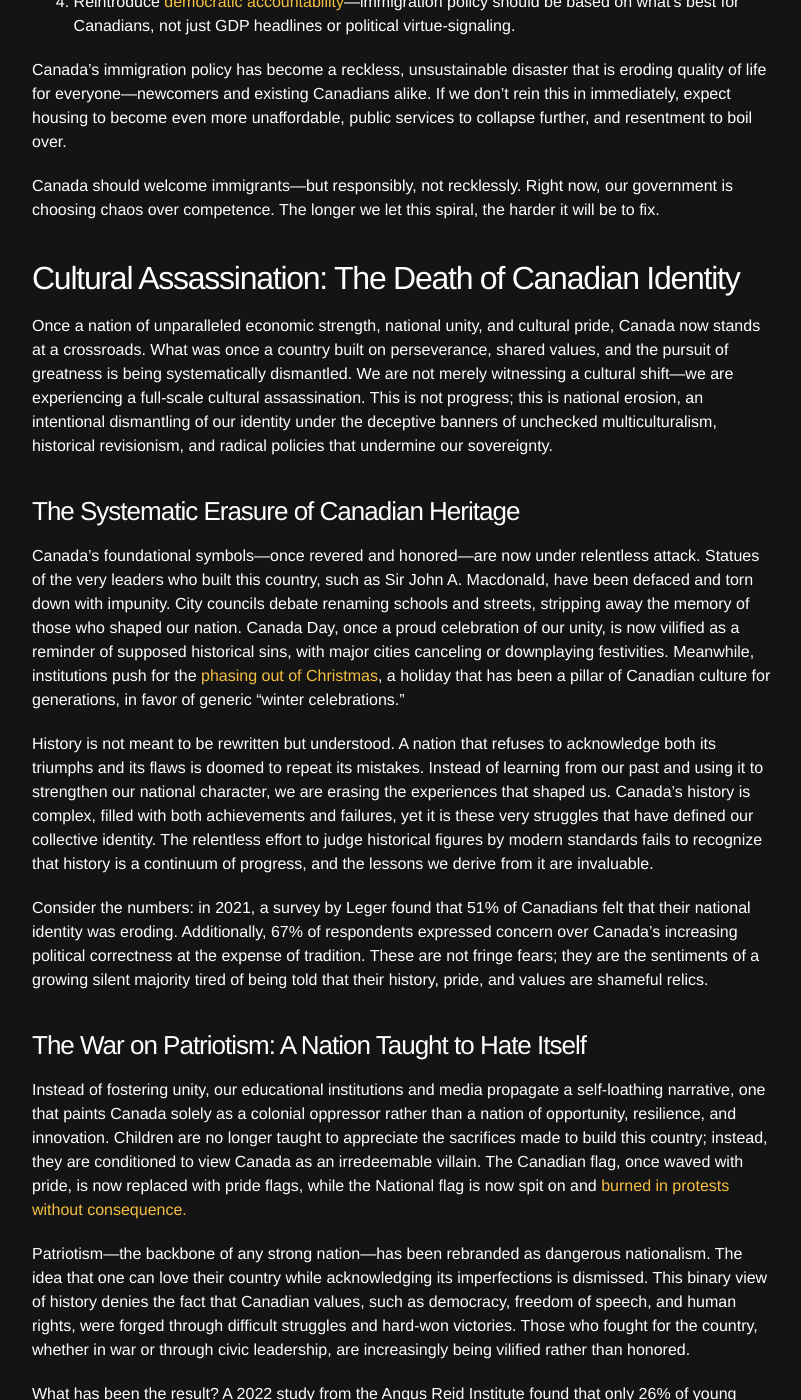
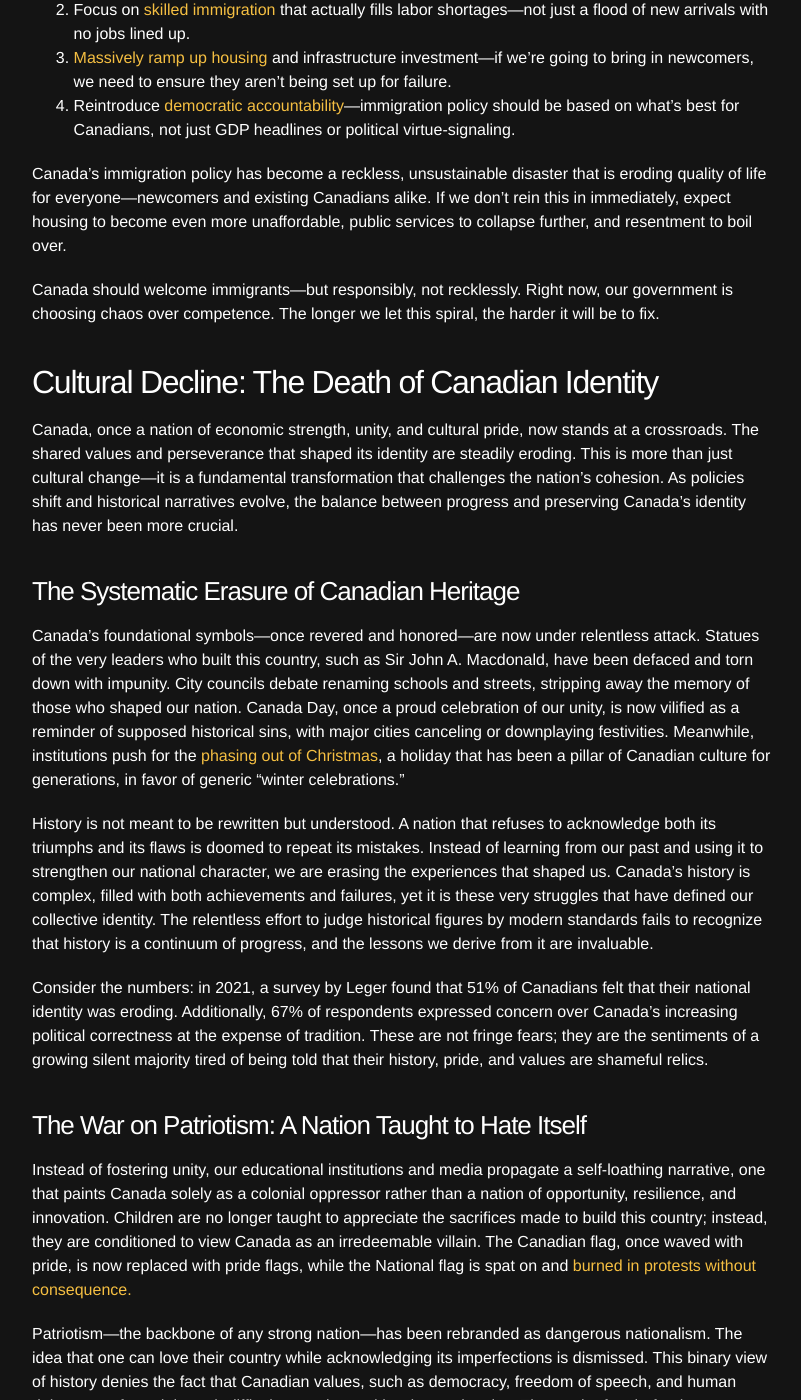
Before and after one commit to spenriche/spenriche.github.io, a Jekyll site: the page built from _posts/2025-2-8-canada-decline.md, in a window 1280 px wide and 1400 px high, scrolled down 21917 px. Shown: the whole window, without its empty margins (238-1039 px from the left). Built offline with Jekyll 4.4.1, drawn with Linux system fonts in a browser that asks for light colours; some of the changed text lies outside the part shown.

```diff
--- a/_posts/2025-2-8-canada-decline.md
+++ b/_posts/2025-2-8-canada-decline.md
@@ -108,6 +108,9 @@ Under Harper, [98% of Canadian parents were satisfied with child care](https://w
 
 #### **Leadership Approval Rate**
 As of late 2023, [58% of Canadians](https://angusreid.org/trudeau-approval-september-2023/) were dissatisfied with the country's direction, while Trudeau's approval rating plummeted to just [33% by September 2024](https://nanos.co/dataportal/canadian-politics/political-package/page-1/).
+
+#### **Cultural Decline**
+26% of young Canadians (18-34) feel deep national pride, compared to over 70% of older generations.
 
 ---
 
@@ -376,7 +379,7 @@ Meanwhile, our enemies are watching.
 
 We aren't just weak—we are broadcasting our weakness to the world.
 
-### What Needs to Happen—NOW
+### What Needs to Happen
 
 - Massively increase defense spending to at least 2% of GDP.
 - Expand and modernize our military, from fighter jets to ground forces.
@@ -490,9 +493,9 @@ Canada's immigration policy has become a reckless, unsustainable disaster that i
 
 Canada should welcome immigrants—but responsibly, not recklessly. Right now, our government is choosing chaos over competence. The longer we let this spiral, the harder it will be to fix.
 
-## Cultural Assassination: The Death of Canadian Identity
+## Cultural Decline: The Death of Canadian Identity
 
-Once a nation of unparalleled economic strength, national unity, and cultural pride, Canada now stands at a crossroads. What was once a country built on perseverance, shared values, and the pursuit of greatness is being systematically dismantled. We are not merely witnessing a cultural shift—we are experiencing a full-scale cultural assassination. This is not progress; this is national erosion, an intentional dismantling of our identity under the deceptive banners of unchecked multiculturalism, historical revisionism, and radical policies that undermine our sovereignty.
+Canada, once a nation of economic strength, unity, and cultural pride, now stands at a crossroads. The shared values and perseverance that shaped its identity are steadily eroding. This is more than just cultural change—it is a fundamental transformation that challenges the nation’s cohesion. As policies shift and historical narratives evolve, the balance between progress and preserving Canada’s identity has never been more crucial.
 
 ### The Systematic Erasure of Canadian Heritage
 
@@ -504,7 +507,7 @@ Consider the numbers: in 2021, a survey by Leger found that 51% of Canadians fel
 
 ### The War on Patriotism: A Nation Taught to Hate Itself
 
-Instead of fostering unity, our educational institutions and media propagate a self-loathing narrative, one that paints Canada solely as a colonial oppressor rather than a nation of opportunity, resilience, and innovation. Children are no longer taught to appreciate the sacrifices made to build this country; instead, they are conditioned to view Canada as an irredeemable villain. The Canadian flag, once waved with pride, is now replaced with pride flags, while the National flag is now spit on and [burned in protests without consequence.](https://www.youtube.com/watch?v=-MKplgqcaNY)
+Instead of fostering unity, our educational institutions and media propagate a self-loathing narrative, one that paints Canada solely as a colonial oppressor rather than a nation of opportunity, resilience, and innovation. Children are no longer taught to appreciate the sacrifices made to build this country; instead, they are conditioned to view Canada as an irredeemable villain. The Canadian flag, once waved with pride, is now replaced with pride flags, while the National flag is spat on and [burned in protests without consequence.](https://www.youtube.com/watch?v=-MKplgqcaNY)
 
 Patriotism—the backbone of any strong nation—has been rebranded as dangerous nationalism. The idea that one can love their country while acknowledging its imperfections is dismissed. This binary view of history denies the fact that Canadian values, such as democracy, freedom of speech, and human rights, were forged through difficult struggles and hard-won victories. Those who fought for the country, whether in war or through civic leadership, are increasingly being vilified rather than honored.
 
@@ -512,11 +515,9 @@ What has been the result? A 2022 study from the Angus Reid Institute found that
 
 ### Unchecked Immigration: The Death of National Cohesion
 
-Canada’s immigration system was once the envy of the world, built on the principle that newcomers would integrate, respect Canadian laws, and contribute meaningfully to society. But today, we are seeing the opposite: an unregulated influx of individuals who neither assimilate nor show allegiance to the country that welcomed them. Loose policies have opened the floodgates to exploiters rather than contributors.
+Canada’s immigration system was once the envy of the world, built on the principle that newcomers would embrace our culture, respect Canadian laws, and contribute meaningfully to society. But today, we are seeing the opposite: an unregulated influx of individuals who refuse to show allegiance to the country that welcomed them. Loose policies have opened the floodgates to exploiters rather than contributors.
 
 Reports have surfaced of over 50,000 newcomers pretending to be students, paying for Canadian student visas without ever attending a class, all with the intent of exploiting loopholes to enter Canada without meeting proper requirements. Many of these individuals operate in underground economies, contributing neither to education nor society. Crime rates among non-citizens are rising, yet deportation remains an anomaly “radical” rather than a standard response.
-
-In 2023 alone, 38% of violent crime cases in major cities like Toronto involved foreign nationals or non-permanent residents. Meanwhile, a staggering 60% of immigrants admitted in the past five years have yet to secure full-time employment, relying instead on taxpayer-funded social programs.
 
 ### A Broken Justice System: Protecting Criminals Over Citizens
 
@@ -533,8 +534,6 @@ Law-abiding Canadians are being forced to live in increasingly unsafe communitie
 The reality is clear: Canada’s justice system is a revolving door for criminals. The “catch and release” approach allows offenders to be arrested, processed, and released on bail within hours—often leading to reoffending before ever facing trial. Repeat offenders know that they face little to no real punishment, emboldening them to commit further crimes.
 
 I encourage you to conduct a quick online search for “recent Canadian drug bust” and see for yourself how many of these cases involve individuals who are not Canadian residents—people who contribute nothing in taxes yet profit from and fuel the destruction of our communities. Our nation is being exploited, and lives are being lost due to weak border security and a legal system that fails to protect its own citizens.
-
-From a criminal's perspective, **Canada is a goldmine.** You reap all the benefits—tax-free cash earnings from illegal activities, unrestricted entry into the country, and a justice system that practically invites exploitation. If you get caught, you’re released on bail, and before facing any real consequences, you can simply book a flight home. No penalties, no deterrents—just endless opportunity.
 
 And as word spreads, why wouldn’t criminals from around the world flock to Canada? We’re a wealthy nation with a lax approach to crime, skyrocketing addiction rates, and a legal system that prioritizes political correctness over justice. For criminals, it’s an obvious choice.
 
```
Also changed, not shown: other parts of _posts/2025-2-8-canada-decline.md (+2 -2 lines).
